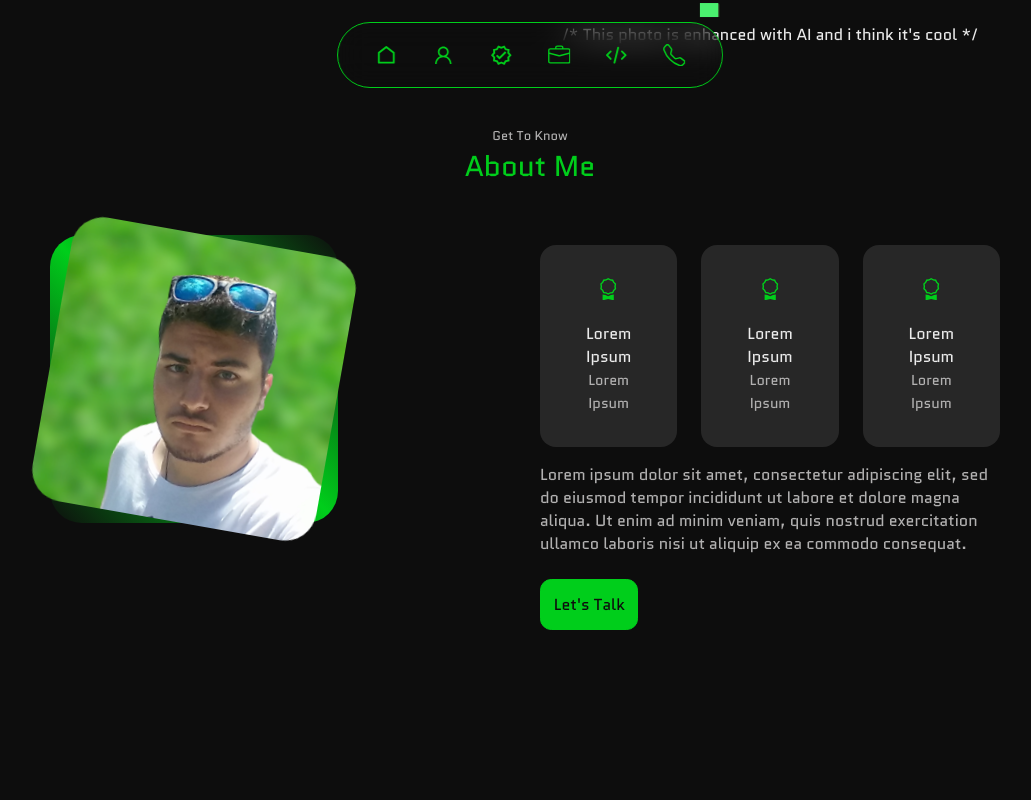
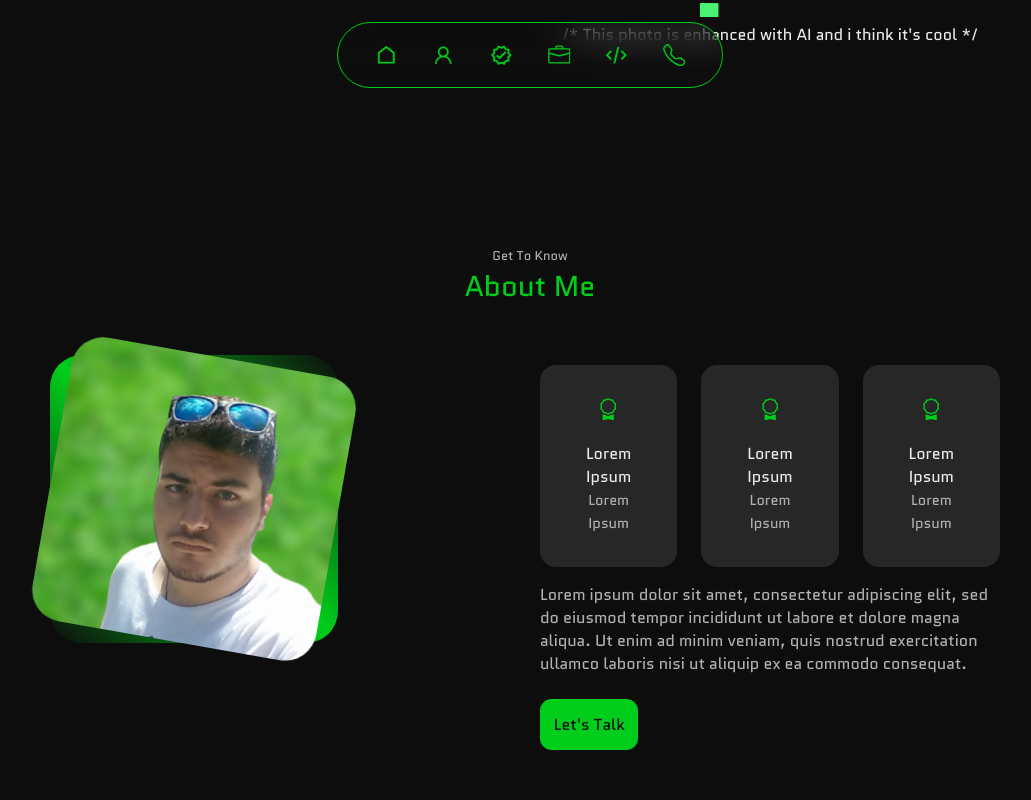
Before and after one commit to Theodoreprof/CV_website, a React (Create React App) app in the folder cv_website/: page / in a window 1280 px wide. Shown: the part 680-1480 px from the top of the page, without its empty margins (110-1141 px from the left). Built offline with nearby package versions, Linux system fonts and the light colour scheme.

Commit message:
Update about.css

```diff
--- a/cv_website/src/components/about/about.css
+++ b/cv_website/src/components/about/about.css
@@ -5,7 +5,8 @@
 }
 
 .about__section {
-    height: 760px;
+    height: 850px;
+    padding-top: 120px;
 }
 
 .about__me {
@@ -86,13 +87,13 @@ section h2 {
 
 @media screen and (max-width: 1950px) {
     .about__section {
-        height: 550px;
+        height: 600px;
     }
 }
 
 @media screen and (max-width: 1700px) {
     .about__section {
-        height: 550px;
+        height: 660px;
     }
 }
 
@@ -113,6 +114,7 @@ section h2 {
 
     .about__section {
         height: 1100px;
+        padding-top: 60px;
     }
 }
 
```
